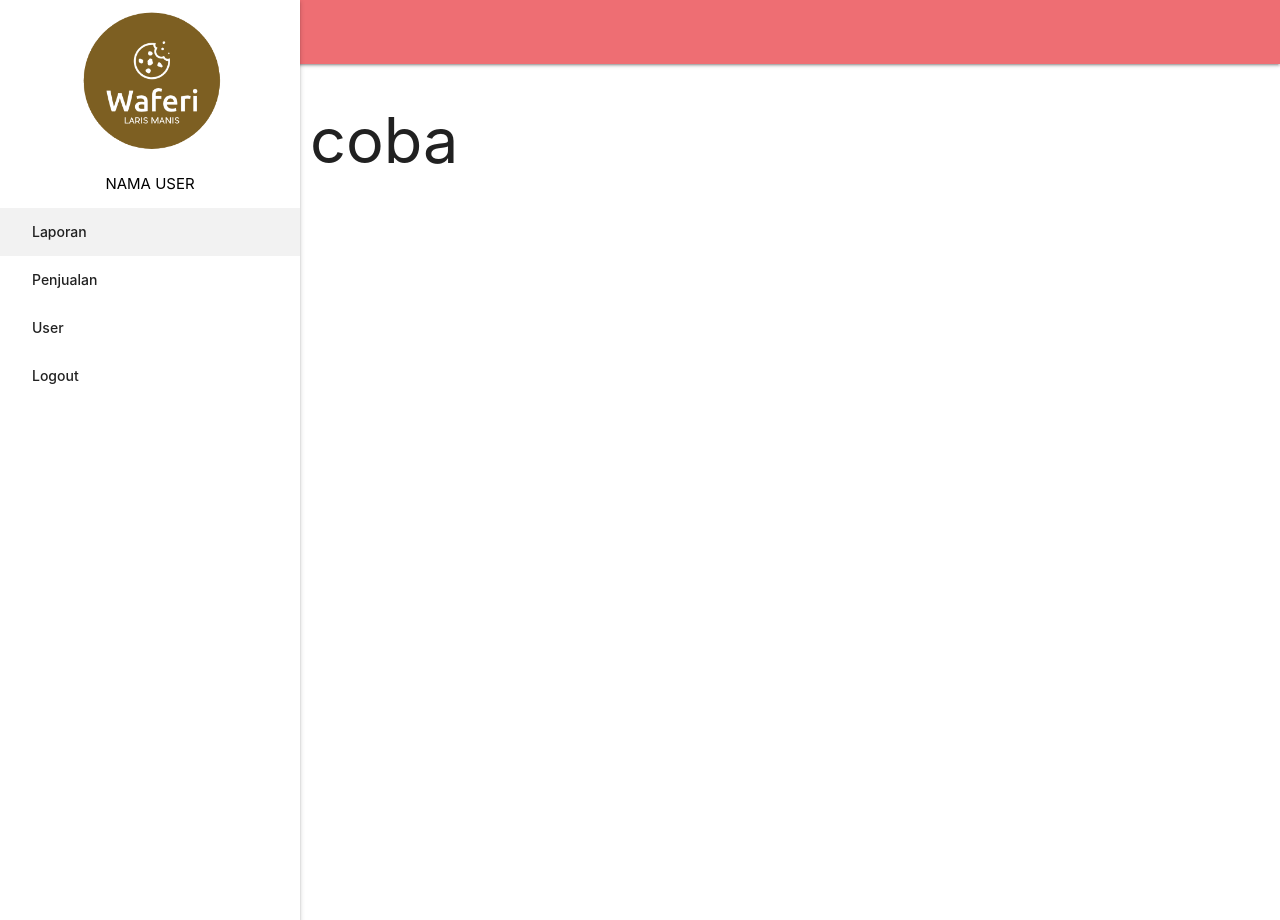
After one commit to fabarj4/waferi, a CodeIgniter app: page /waferi/index.php/panel/index in a window 1280 px wide. The commit adds this page. Run offline with CodeIgniter, Linux system fonts and the light colour scheme; some libraries are stand-ins or nearby versions.

Commit message:
add template panel

```diff
--- a/application/controllers/Login.php
+++ b/application/controllers/Panel.php
@@ -1,5 +1,5 @@
 <?php
-class Login extends CI_Controller{
+class Panel extends CI_Controller{
 
  function __construct(){
    parent::__construct();
@@ -7,7 +7,7 @@ class Login extends CI_Controller{
  }
 
  function index(){
-		$this->load->view('v_login');
+		$this->load->view('v_panel');
 	}
 }
  ?>
--- /dev/null
+++ b/application/views/v_panel.php
@@ -0,0 +1,77 @@
+<!DOCTYPE html>
+<html lang="en">
+<head>
+  <meta http-equiv="Content-Type" content="text/html; charset=UTF-8"/>
+  <meta name="viewport" content="width=device-width, initial-scale=1, maximum-scale=1.0"/>
+  <title>Starter Template - Materialize</title>
+
+  <!-- CSS  -->
+  <link href="https://fonts.googleapis.com/icon?family=Material+Icons" rel="stylesheet">
+  <link href="<?php echo base_url('asset/css/materialize.min.css')?>" type="text/css" rel="stylesheet" media="screen,projection"/>
+  <link href="<?php echo base_url('asset/css')?>" type="text/css" rel="stylesheet" media="screen,projection"/>
+
+  <style>
+  .main{
+    padding-left: 310px;
+  }
+  .headerImage{
+    margin-top: 10px;
+    height: 150px;
+  }
+  .headerText{
+    color: #000000;
+  }
+  .headerContent{
+    height: calc(100% - 210px);
+    overflow-y: auto;
+  }
+
+  .scroll::-webkit-scrollbar {
+    width: 10px;
+  }
+
+  .scroll::-webkit-scrollbar-thumb {
+    background: #666;
+    border-radius: 20px;
+  }
+
+  .scroll::-webkit-scrollbar-track {
+    background: #ddd;
+    border-radius: 20px;
+  }
+
+  @media only screen and (max-width : 992px) {
+    .main {
+      padding-left: 0;
+    }
+  }
+  </style>
+</head>
+<body>
+  <nav> <!-- navbar content here  -->
+    <ul id="slide-out" class="sidenav sidenav-fixed">
+      <li>
+        <li class="headerImage"><center><img class="responsive-img" src="<?php echo base_url('/asset/image/logo.png')?>" alt="Logo" width="150px" height="150px"></center></li>
+        <li class="headerText"><center>NAMA USER</center></li>
+      </li>
+      <div class="headerContent scroll">
+        <li class="active"><a href="#!">Laporan</a></li>
+        <li class=""><a href="#!">Penjualan</a></li>
+        <li class=""><a href="#!">User</a></li>
+        <li class=""><a href="#!">Logout</a></li>
+      </div>
+    </ul>
+    <a href="#" data-target="slide-out" class="sidenav-trigger"><i class="material-icons">menu</i></a>
+  </nav>
+  <div class="main">
+    <h1>coba</h1>
+  </div>
+  <!-- <a href="#" data-target="slide-out" class="sidenav-trigger"><i class="material-icons">menu</i></a> -->
+
+  <!--  Scripts-->
+  <script src="https://code.jquery.com/jquery-2.1.1.min.js"></script>
+  <script src="<?php echo base_url('asset/js/materialize.js')?>"></script>
+  <script src="<?php echo base_url('asset/js/init.js')?>"></script>
+
+  </body>
+</html>
```
Also changed, not shown: application/views/v_login.php (+12 -1 lines), application/models/m_waferi.php (deleted), asset/image/logo.png (added).
